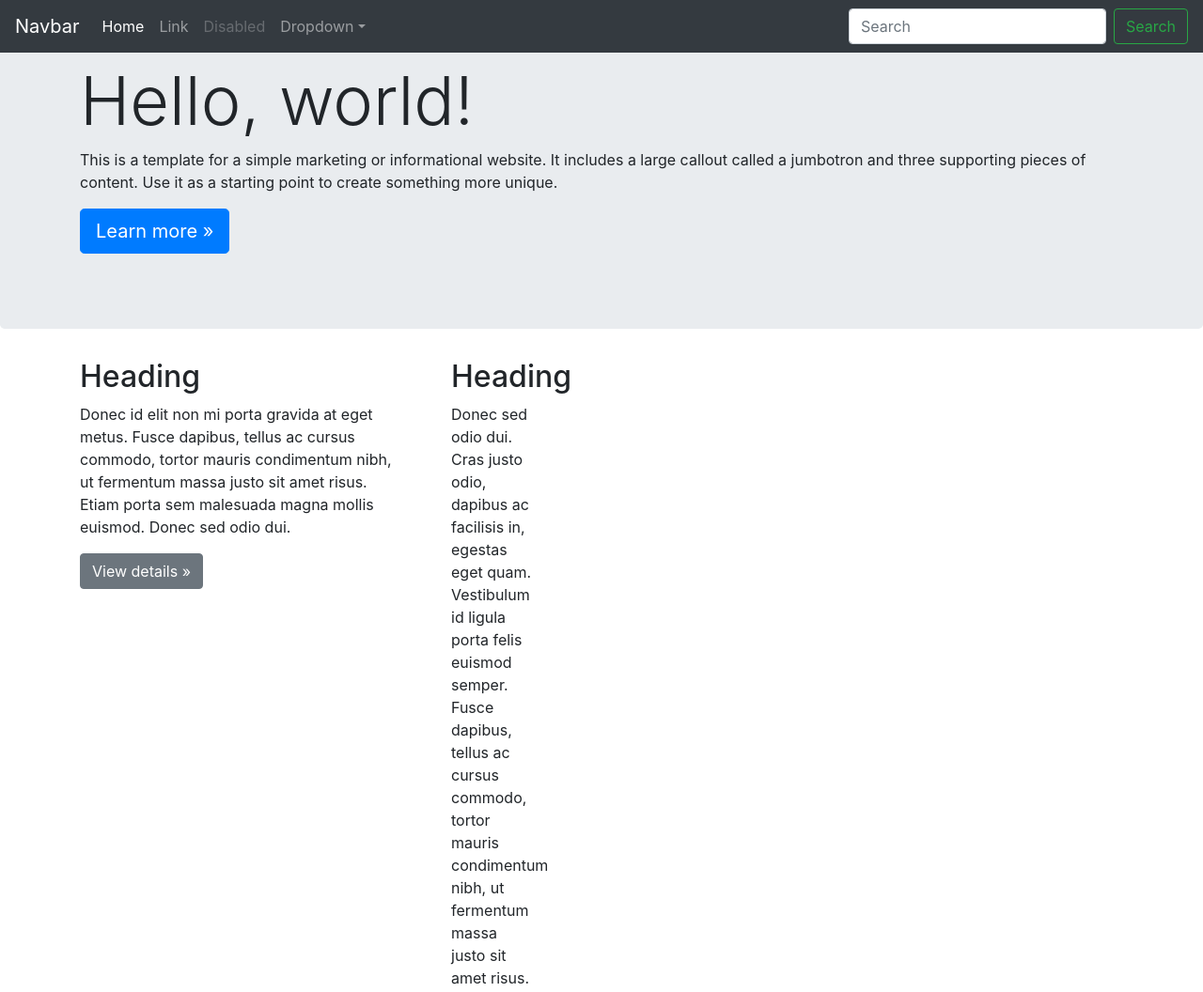
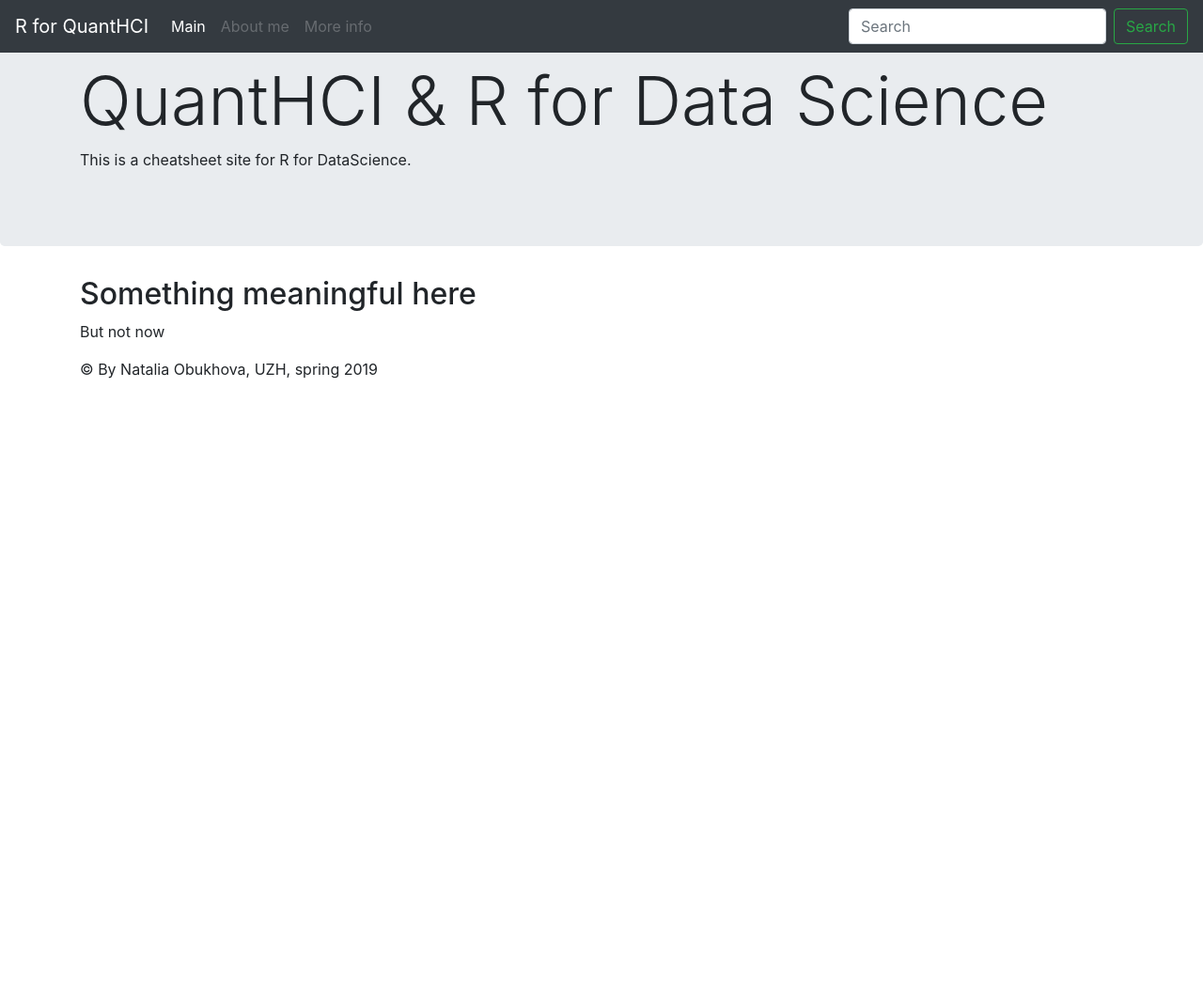
Before and after one commit to natalia-obukhova/QuantHCI, a plain HTML site: page index.html in a window 1280 px wide. Shown: the top 1056 px of the page at 94% size. After the commit the page ends 800 px from the top, so only its background shows below. Drawn offline with nearby package versions, Linux system fonts and the light colour scheme; a script that the page names is missing.

Commit message:
More organazed structure - Fixed positions in code - Added nicer placeholders

```diff
--- a/index.html
+++ b/index.html
@@ -13,7 +13,7 @@
 </head>
 <body>
   <nav class="navbar navbar-expand-md navbar-dark fixed-top bg-dark">
-  <a class="navbar-brand" href="#">Navbar</a>
+  <a class="navbar-brand" href="#">R for QuantHCI</a>
   <button class="navbar-toggler" type="button" data-toggle="collapse" data-target="#navbarsExampleDefault" aria-controls="navbarsExampleDefault" aria-expanded="false" aria-label="Toggle navigation">
     <span class="navbar-toggler-icon"></span>
   </button>
@@ -21,22 +21,15 @@
   <div class="collapse navbar-collapse" id="navbarsExampleDefault">
     <ul class="navbar-nav mr-auto">
       <li class="nav-item active">
-        <a class="nav-link" href="#">Home <span class="sr-only">(current)</span></a>
+        <a class="nav-link" href="#">Main <span class="sr-only">(current)</span></a>
       </li>
       <li class="nav-item">
-        <a class="nav-link" href="#">Link</a>
+        <a class="nav-link disabled" href="aboutme.html">About me</a>
       </li>
       <li class="nav-item">
-        <a class="nav-link disabled" href="#">Disabled</a>
+        <a class="nav-link disabled" href="#">More info</a>
       </li>
-      <li class="nav-item dropdown">
-        <a class="nav-link dropdown-toggle" href="#" id="dropdown01" data-toggle="dropdown" aria-haspopup="true" aria-expanded="false">Dropdown</a>
-        <div class="dropdown-menu" aria-labelledby="dropdown01">
-          <a class="dropdown-item" href="#">Action</a>
-          <a class="dropdown-item" href="#">Another action</a>
-          <a class="dropdown-item" href="#">Something else here</a>
-        </div>
-      </li>
+
     </ul>
     <form class="form-inline my-2 my-lg-0">
       <input class="form-control mr-sm-2" type="text" placeholder="Search" aria-label="Search">
@@ -50,32 +43,24 @@
   <!-- Main jumbotron for a primary marketing message or call to action -->
   <div class="jumbotron">
     <div class="container">
-      <h1 class="display-3">Hello, world!</h1>
-      <p>This is a template for a simple marketing or informational website. It includes a large callout called a jumbotron and three supporting pieces of content. Use it as a starting point to create something more unique.</p>
-      <p><a class="btn btn-primary btn-lg" href="#" role="button">Learn more &raquo;</a></p>
+      <h1 class="display-3">QuantHCI & R for Data Science</h1>
+      <p>This is a cheatsheet site for R for DataScience. </p>
+
     </div>
   </div>
 
   <div class="container">
-    <!-- Example row of columns -->
+
     <div class="row">
-      <div class="col-md-4">
-        <h2>Heading</h2>
-        <p>Donec id elit non mi porta gravida at eget metus. Fusce dapibus, tellus ac cursus commodo, tortor mauris condimentum nibh, ut fermentum massa justo sit amet risus. Etiam porta sem malesuada magna mollis euismod. Donec sed odio dui. </p>
-        <p><a class="btn btn-secondary" href="#" role="button">View details &raquo;</a></p>
+      <div class="col-md-6">
+        <h2>Something meaningful here</h2>
+        <p>But not now</p>
       </div>
-      <div class="col-md-4">
+
+      <!--Disqus-->
+      <div class="col-md-6">
         <div id="disqus_thread"></div>
           <script>
-/**
-*  RECOMMENDED CONFIGURATION VARIABLES: EDIT AND UNCOMMENT THE SECTION BELOW TO INSERT DYNAMIC VALUES FROM YOUR PLATFORM OR CMS.
-*  LEARN WHY DEFINING THESE VARIABLES IS IMPORTANT: https://disqus.com/admin/universalcode/#configuration-variables*/
-/*
-var disqus_config = function () {
-this.page.url = PAGE_URL;  // Replace PAGE_URL with your page's canonical URL variable
-this.page.identifier = PAGE_IDENTIFIER; // Replace PAGE_IDENTIFIER with your page's unique identifier variable
-};
-*/
             (function() { // DON'T EDIT BELOW THIS LINE
             var d = document, s = d.createElement('script');
             s.src = 'https://quanthci.disqus.com/embed.js';
@@ -84,12 +69,6 @@ s.setAttribute('data-timestamp', +new Date());
             })();
           </script>
           <noscript>Please enable JavaScript to view the <a href="https://disqus.com/?ref_noscript">comments powered by Disqus.</a></noscript>
-
-      <div class="col-md-4">
-        <h2>Heading</h2>
-        <p>Donec sed odio dui. Cras justo odio, dapibus ac facilisis in, egestas eget quam. Vestibulum id ligula porta felis euismod semper. Fusce dapibus, tellus ac cursus commodo, tortor mauris condimentum nibh, ut fermentum massa justo sit amet risus.</p>
-        <p><a class="btn btn-secondary" href="#" role="button">View details &raquo;</a></p>
-      </div>
       </div>
 
     <hr>
@@ -99,7 +78,7 @@ s.setAttribute('data-timestamp', +new Date());
 </main>
 
 <footer class="container">
-  <p>&copy; Company 2017-2019</p>
+  <p>&copy; By Natalia Obukhova, UZH, spring 2019</p>
 </footer>
 <script src="https://code.jquery.com/jquery-3.3.1.slim.min.js" integrity="sha384-q8i/X+965DzO0rT7abK41JStQIAqVgRVzpbzo5smXKp4YfRvH+8abtTE1Pi6jizo" crossorigin="anonymous"></script>
       <script>window.jQuery || document.write('<script src="/docs/4.3/assets/js/vendor/jquery-slim.min.js"><\/script>')</script><script src="/docs/4.3/dist/js/bootstrap.bundle.min.js" integrity="sha384-xrRywqdh3PHs8keKZN+8zzc5TX0GRTLCcmivcbNJWm2rs5C8PRhcEn3czEjhAO9o" crossorigin="anonymous"></script>
```
Lines whose indentation alone changed are shown as unchanged.
